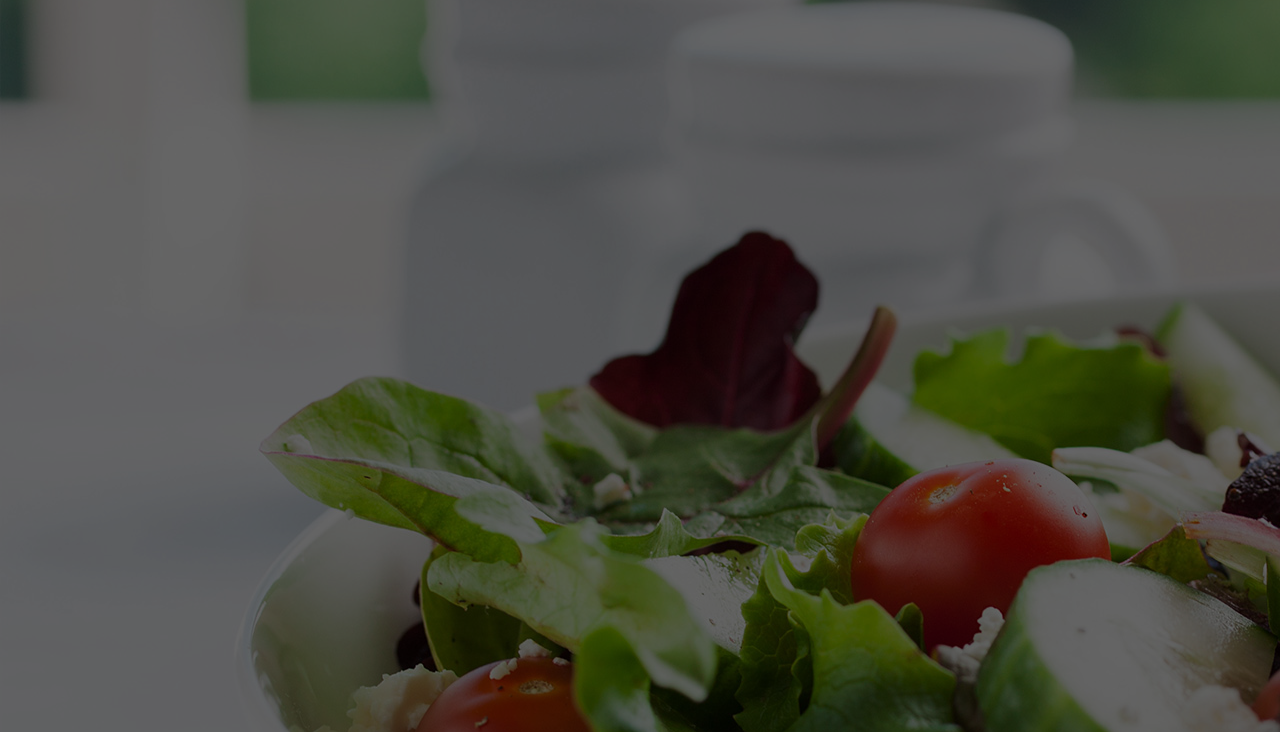
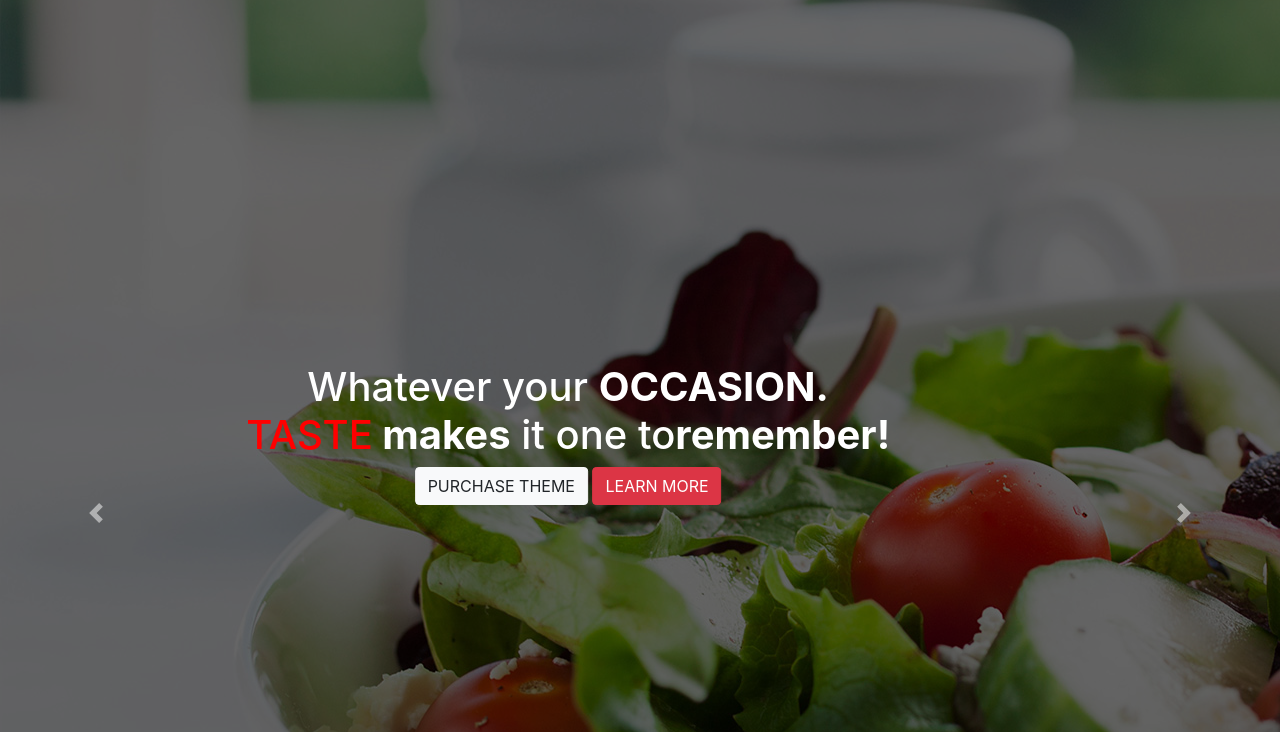
Before and after one commit to RMZ1070/git_bootstrap_les_chefs, a website: page index.html in a window 1280 px wide. Shown: the part 103-835 px from the top of the page. Drawn offline with nearby package versions, Linux system fonts and the light colour scheme.

Commit message:
nav header

```diff
--- a/index.html
+++ b/index.html
@@ -25,6 +25,58 @@
         </ul>
 
     </nav>
+    <div class="bd-example">
+            <div id="carouselExampleCaptions" class="carousel slide" data-ride="carousel" style="height: 1000px;">
+              <ol class="carousel-indicators">
+                <li data-target="#carouselExampleCaptions" data-slide-to="0" class="active"></li>
+                <li data-target="#carouselExampleCaptions" data-slide-to="1"></li>
+                <li data-target="#carouselExampleCaptions" data-slide-to="2"></li>
+              </ol>
+              <div class="carousel-inner" style="padding-top: 350px;">
+                <div class="carousel-item active">
+                   <div class="but">
+                  <h1 > Whatever your <strong>OCCASION.</strong><br><span class="rr" >TASTE</span><strong> makes</strong> it one to<strong>remember!</strong></h1>
+
+                  <button type="button" class="btn btn-light">PURCHASE THEME</button>
+                  <button type="button" class="btn btn-danger">LEARN MORE</button>
+                </div>
+                  <div class="carousel-caption d-none d-md-block">
+
+                  </div>
+                </div>
+                <div class="carousel-item">
+                        <div class="but">
+                                <h1 > Whatever your <strong>OCCASION.</strong><br><span class="rr" >TASTE</span><strong> makes</strong> it one to<strong>remember!</strong></h1>
+
+                                <button type="button" class="btn btn-light">PURCHASE THEME</button>
+                                <button type="button" class="btn btn-danger">LEARN MORE</button>
+                              </div>
+                  <div class="carousel-caption d-none d-md-block">
+
+                  </div>
+                </div>
+                <div class="carousel-item">
+                        <div class="but">
+                                <h1 > Whatever your <strong>OCCASION.</strong><br><span class="rr" >TASTE</span><strong> makes</strong> it one to<strong>remember!</strong></h1>
+
+                                <button type="button" class="btn btn-light">PURCHASE THEME</button>
+                                <button type="button" class="btn btn-danger">LEARN MORE</button>
+                              </div>
+                  </div>
+                  <div class="carousel-caption d-none d-md-block">
+
+                </div>
+              </div>
+              <a class="carousel-control-prev" href="#carouselExampleCaptions" role="button" data-slide="prev">
+                <span class="carousel-control-prev-icon" aria-hidden="true"></span>
+                <span class="sr-only">Previous</span>
+              </a>
+              <a class="carousel-control-next" href="#carouselExampleCaptions" role="button" data-slide="next">
+                <span class="carousel-control-next-icon" aria-hidden="true"></span>
+                <span class="sr-only">Next</span>
+              </a>
+            </div>
+          </div>
 
 </header>
 
--- a/src/sass/style.sass
+++ b/src/sass/style.sass
@@ -18,6 +18,9 @@ li
     text-align: center
     padding-top: 10px
     color: white
+    &:hover
+        background-color: red
+
 
     border-top: solid white 1px
     border-bottom: solid white 1px
@@ -27,3 +30,10 @@ li
     filter: brightness(40%)
     z-index: -1
     position: absolute
+h1
+    color: white
+    text-align: center
+.rr
+    color: red
+.but
+    text-align: center
```
Also changed, not shown: public/css/style.css, 1 other file.
